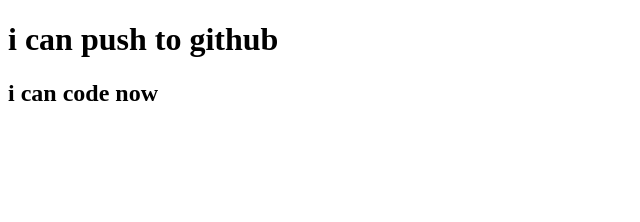
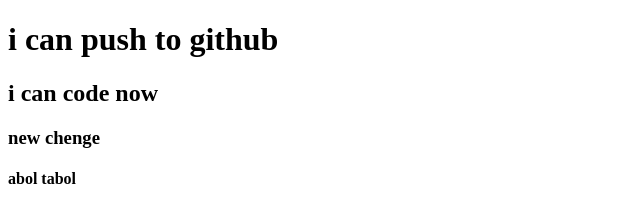
Before and after one commit to Arhab-Ahmed/my-secend-repo, a plain HTML site: page index.html in a window 1280 px wide. Shown: the whole page, without its empty margins (0-640 px from the left). Drawn offline with Linux system fonts and the light colour scheme.

Commit message:
added header

```diff
--- a/index.html
+++ b/index.html
@@ -8,6 +8,8 @@
 <body>
     <h1> i can push to github</h1>
     <h2>i can code now</h2>
+    <h3>new chenge </h3>
+    <h4>abol tabol</h4>
 
 
 </body>
```
